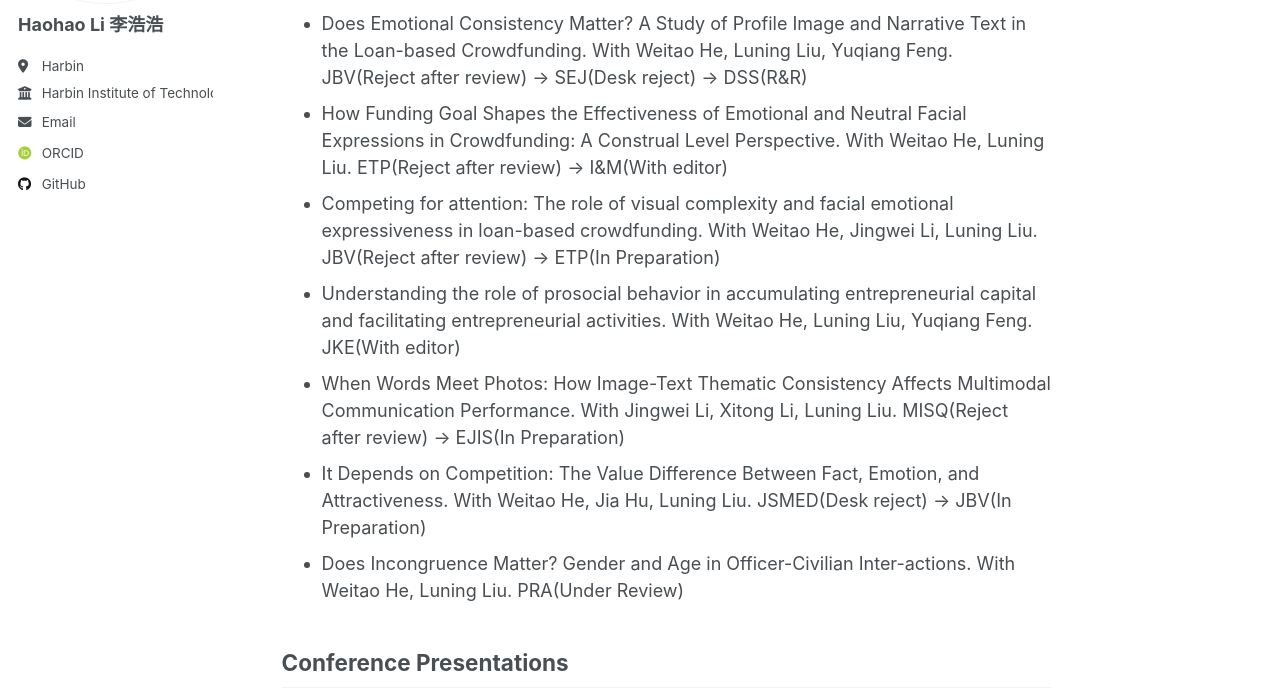
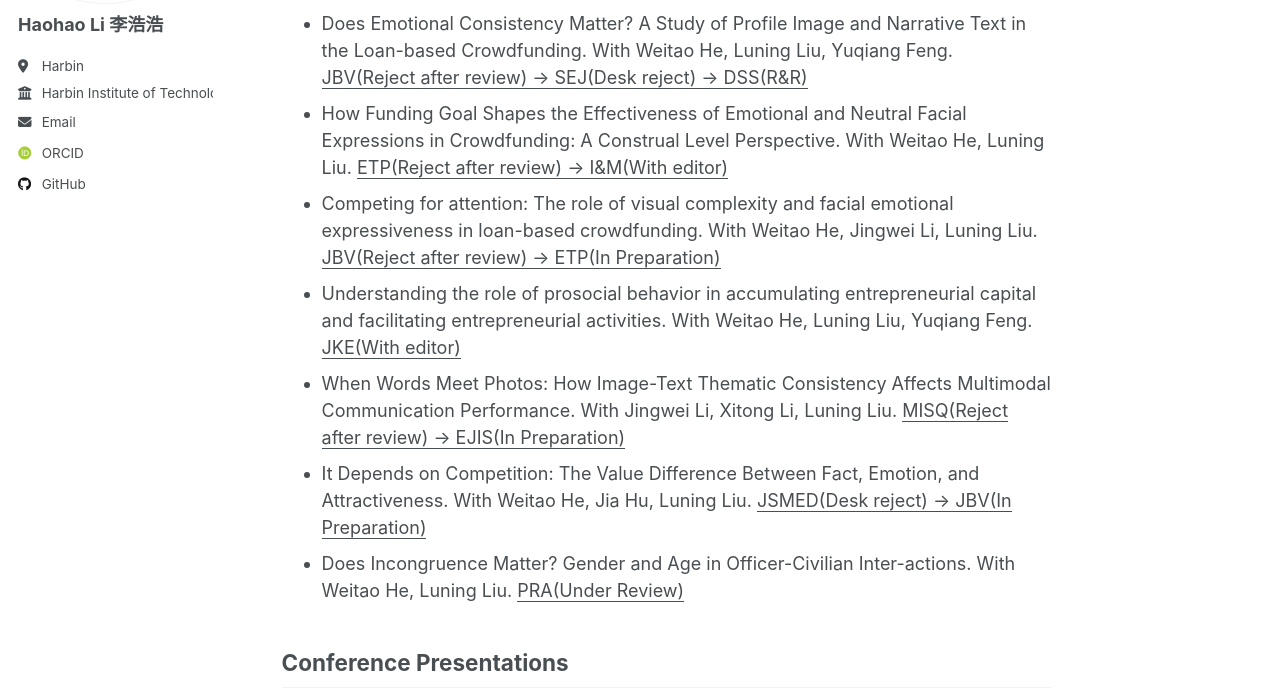
Before and after one commit to Harold9568/Harold9568.github.io, a Jekyll site: the page built from _pages/about.md, in a window 1280 px wide and 1400 px high, scrolled down 1149 px. Shown: the part 247-938 px from the top of the window. Built offline with Jekyll 4.4.1, drawn with Linux system fonts in a browser that asks for light colours; some web fonts are replaced.

```diff
--- a/_pages/about.md
+++ b/_pages/about.md
@@ -44,19 +44,19 @@ Publications
 Working Paper
 ------
 - Does Emotional Consistency Matter?  A Study of Profile Image and Narrative Text in the Loan-based Crowdfunding. With Weitao He, Luning Liu, Yuqiang Feng.
-  JBV(Reject after review) -> SEJ(Desk reject) -> DSS(R&R)
+  <u>JBV(Reject after review) -> SEJ(Desk reject) -> DSS(R&R)</u>
 - How Funding Goal Shapes the Effectiveness of Emotional and Neutral Facial Expressions in Crowdfunding: A Construal Level Perspective. With Weitao He, Luning Liu.
-  ETP(Reject after review) -> I&M(With editor)
+  <u>ETP(Reject after review) -> I&M(With editor)</u>
 - Competing for attention: The role of visual complexity and facial emotional expressiveness in loan-based crowdfunding. With Weitao He, Jingwei Li, Luning Liu.
-  JBV(Reject after review) -> ETP(In Preparation)
+  <u>JBV(Reject after review) -> ETP(In Preparation)</u>
 - Understanding the role of prosocial behavior in accumulating entrepreneurial capital and facilitating entrepreneurial activities. With Weitao He, Luning Liu, Yuqiang Feng.
-  JKE(With editor)
+  <u>JKE(With editor)</u>
 - When Words Meet Photos: How Image-Text Thematic Consistency Affects Multimodal Communication Performance. With Jingwei Li, Xitong Li, Luning Liu.
-  MISQ(Reject after review) -> EJIS(In Preparation)
+  <u>MISQ(Reject after review) -> EJIS(In Preparation)</u>
 - It Depends on Competition: The Value Difference Between Fact, Emotion, and Attractiveness. With Weitao He, Jia Hu, Luning Liu.
-  JSMED(Desk reject) -> JBV(In Preparation)
+  <u>JSMED(Desk reject) -> JBV(In Preparation)</u>
 - Does Incongruence Matter? Gender and Age in Officer-Civilian Inter-actions. With Weitao He, Luning Liu.
-  PRA(Under Review)
+  <u>PRA(Under Review)</u>
 
 Conference Presentations
 ------
```
